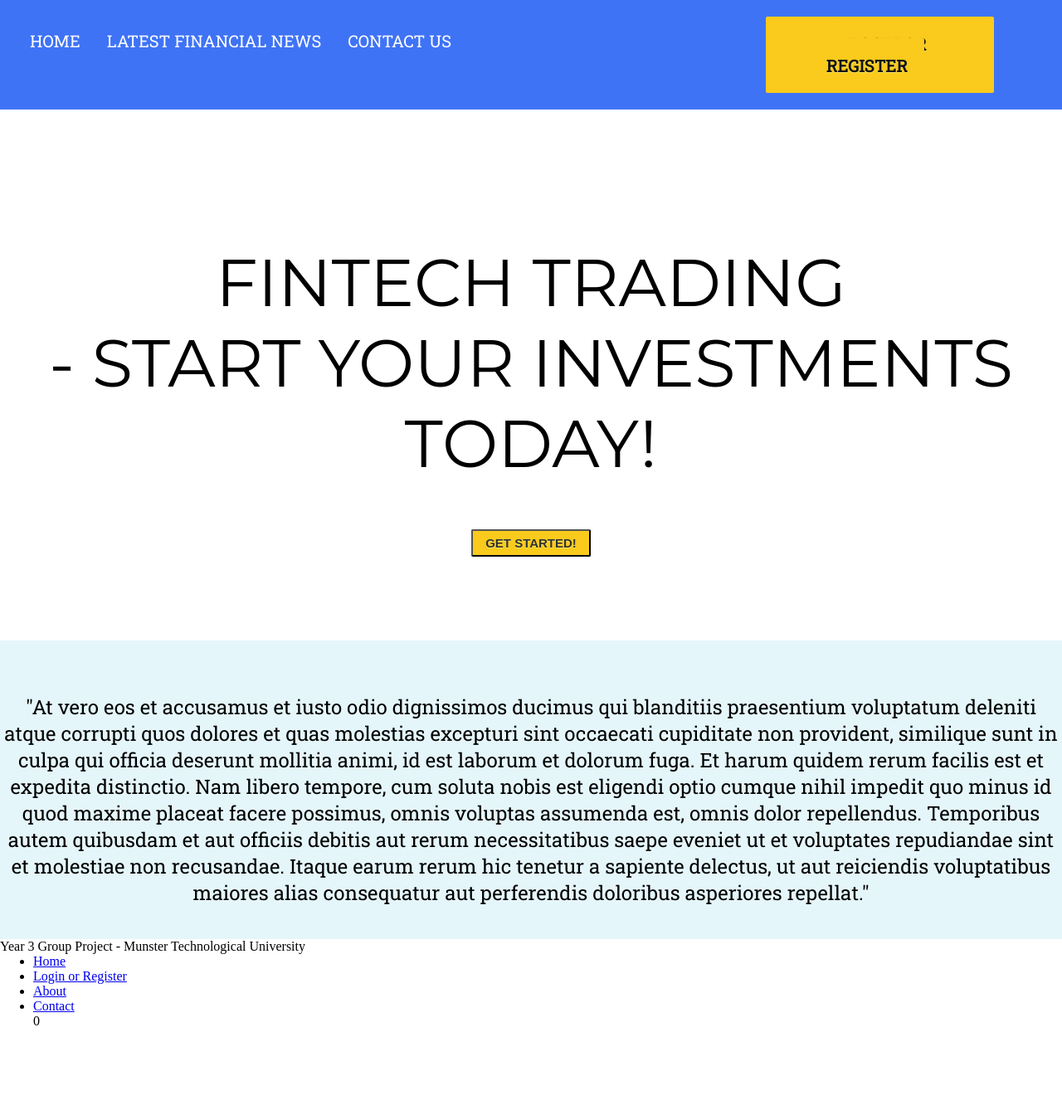
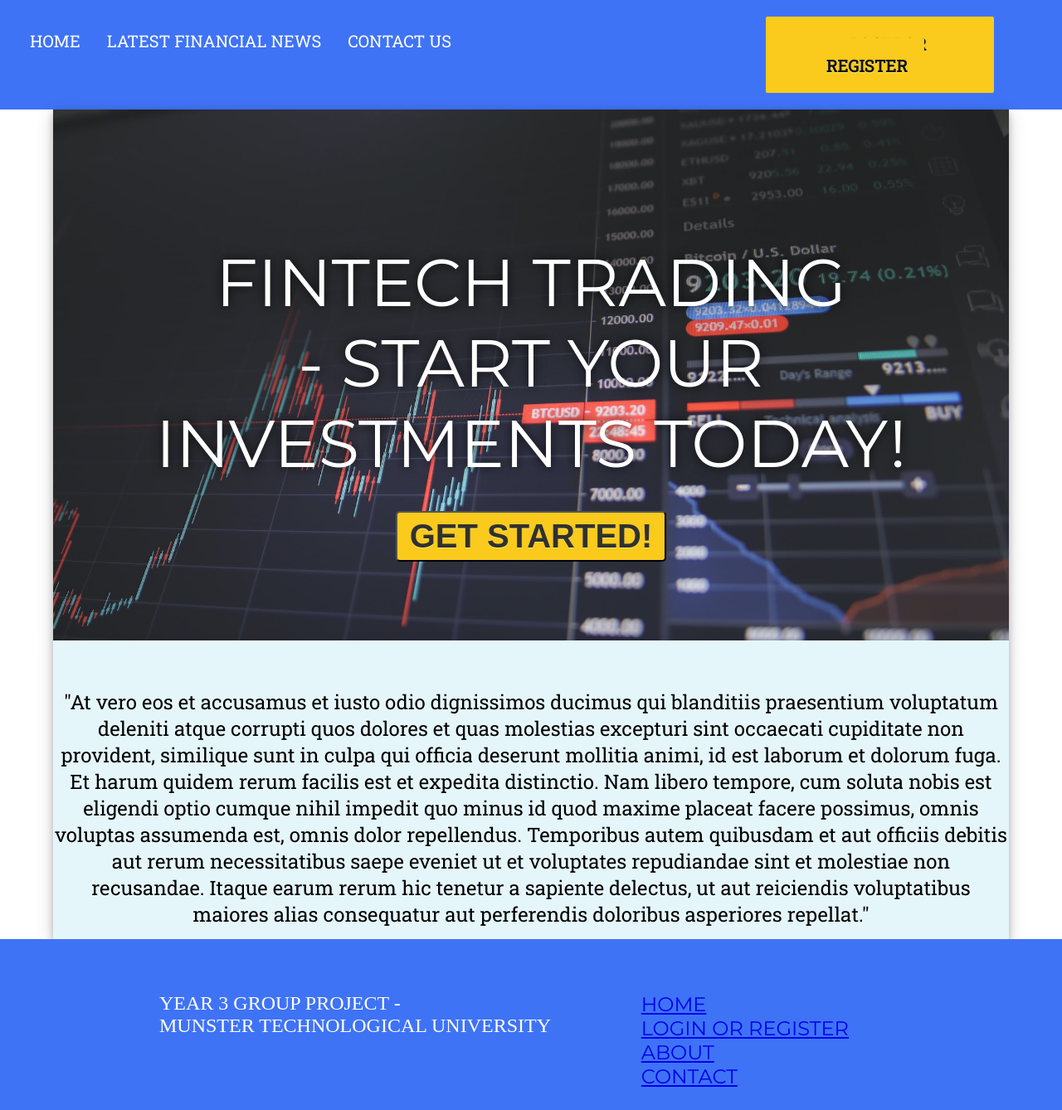
Before and after one commit to CianHerlo/group-project-y3-website, a website: page public/index.html in a window 1280 px wide. Shown: the whole page at 83% size. Before the commit the page ends 1240 px from the top, so only its background shows below. Drawn offline with nearby package versions, Linux system fonts and the light colour scheme.

Commit message:
Fixed margins

```diff
--- a/public/index.html
+++ b/public/index.html
@@ -6,8 +6,6 @@
   <title></title>
   <link href="style.css" rel="stylesheet" />
 </head>
-
-<body>
 <nav class="topnav">
       <a class="active" href="./index.html">Home</a>
       <a href="./latest_news.html">Latest Financial News</a>
@@ -16,11 +14,12 @@
       <a href="./register_login.html" id="login">Login or Register</a>
     </div>
   </nav>
+<body>
 
-
-  <section class="splash-main">
+   <section class="splash-main-index">
     <p>FINTECH TRADING <br>- START YOUR INVESTMENTS TODAY!</p>
     <button class="get-started"> Get Started!</button>
+
   </section>
 
   <section class="below-splash-main">
@@ -33,23 +32,20 @@
       recusandae. Itaque earum rerum hic tenetur a sapiente delectus, ut aut reiciendis voluptatibus maiores alias
       consequatur aut perferendis doloribus asperiores repellat."</p>
   </section>
-  </section>
-  </section>
 </body>
-<footer>Year 3 Group Project - Munster Technological University
+<footer>Year 3 Group Project - <br> Munster Technological University
 <ul class="footer-list">
   <li><a href="./index.html">Home</a></li>
   <li><a href="./register_login.html">Login or Register</a></li>
   <li><a href="./about.html">About</a></li>
   <li><a href="./contact.html">Contact</a></li>
-    0
+
+</ul>
 </footer>
-
   </html>
 
 <script src="http://ajax.googleapis.com/ajax/libs/jquery/1/jquery.min.js"></script>
 <script>
 </script>
 </body>
-
 </html>
--- a/public/style.css
+++ b/public/style.css
@@ -7,9 +7,13 @@
 }
 
 
-body {
+body:not(.topnav) {
   scroll-padding-top: 70px;
-  height: 150%
+  height: 150%;
+  width: 100%;
+  margin-left: auto;
+  margin-right: auto;;
+  background-color: rgb(255, 255, 255);
 }
 
 
@@ -74,33 +78,56 @@ body {
 
 
 .splash-main {
+  background-color: white;
+  box-shadow: 0 4px 8px 0 rgba(0, 0, 0, 0.2), 0 6px 20px 0 rgba(0, 0, 0, 0.19);
   font-family: 'Montserrat', sans-serif;
   text-align: center;
   font-size: 5em;
   padding-top: 10rem;
   padding-bottom: 10rem;
   height: 25vw;
+  width: 90%;
+  margin-left: auto;
+  margin-right: auto;
+}
+
+.splash-main-index{
+  background-color: white;
+  background-image: url("images/splash-image.jpg");
+  box-shadow: 0 4px 8px 0 rgba(0, 0, 0, 0.2), 0 6px 20px 0 rgba(0, 0, 0, 0.19);
+
   background-attachment: fixed;
   background-position: center;
   background-repeat: no-repeat;
   background-size: cover;
-
+  font-family: 'Montserrat', sans-serif;
+  text-align: center;
+  font-size: 5em;
+  padding-top: 10rem;
+  padding-bottom: 10rem;
+  height: 25vw;
+  width: 90%;
+  margin-left: auto;
+  margin-right: auto;
 }
 
-.splash-main>button {
+.splash-main-index p{
+  color: white;
+  text-shadow: 0px 0px 13px rgba(0,0,0,0.78);
+}
+.splash-main-index>button {
   text-transform: uppercase;
   background-color: rgb(204, 42, 42);
   background-color: #faca1c;
-  border-radius: 2px;
+  border-radius: 5px;
   color: #313131;
-  font-size: 15px;
+  font-size: .5em;
   font-weight: bold;
   padding: 6px 15px;
   text-decoration: none;
   text-shadow: 0px 1px 0px #ffee66;
+}
 
-
-}
 
 img {
   max-height: 100%;
@@ -111,15 +138,14 @@ img {
   display: flex;
   font-family: 'Roboto Slab', serif;
   background-color: rgb(229, 246, 251);
-  padding: 10%, 10%, 10%, 10%;
+  box-shadow: #131313;
+  box-shadow: 0 4px 8px 0 rgba(0, 0, 0, 0.2), 0 6px 20px 0 rgba(0, 0, 0, 0.19);
   text-align: center;
   font-size: 1.5em;
   height: 45vh;
-  z-index: 1;
-  background-attachment: fixed;
-  background-position: center;
-  background-repeat: no-repeat;
-  background-size: cover;
+  width: 90%;
+  margin-left: auto;
+  margin-right: auto;
 }
 
 .below-splash-main>p {
@@ -127,7 +153,7 @@ img {
 }
 
 #contact-form-p {
-  font-size: 25px;
+  font-size: 20px;
 }
 
 input[type=text],
@@ -158,18 +184,72 @@ input[type=submit]:hover {
 
 .form {
   margin: auto;
+  margin-bottom: 1em;
   width: 50%;
   font-size: 15px;
-  padding-bottom: 50px;
-  border-radius: 5px;
+  padding-bottom: 15rem;
+  border-radius: 2px;
 }
 
 .twitter-timeline{
-  padding: 1px 1px 1px 1px;
+  padding: 0px 1px 0px 1px;
+  font-size: 1rem;
   margin: auto;
   min-height: 1em;
   min-width: 2em;
   width: 30%;
-  height: 40vh;
+  height: 100%;
   overflow: scroll;
 }
+
+footer{
+  display: flex;
+  background-color: rgb(63, 115, 246);
+  color: white;
+  padding-left: 15%;
+  padding-top: 5%;
+  padding-bottom: 2%;
+  font-size: 1.5em;
+  text-transform: uppercase;
+  height: auto;
+  list-style: none;
+
+}
+
+.footer-list{
+  font-family: 'Montserrat', sans-serif;
+  text-decoration: none;
+  padding-left: 10%;
+  list-style: none;
+}
+
+.footer-list>a:link {
+  color: rgb(255, 255, 255);
+  text-decoration: none;
+}
+
+
+/* unvisited link */
+
+.footer-list>a:link {
+  color: rgb(255, 255, 255);
+  text-decoration: none;
+}
+
+/* visited link */
+.footer-list>a:visited {
+  color: rgb(255, 255, 255);
+  text-decoration: none;
+}
+
+/* mouse over link */
+.footer-list>a:hover {
+  color: rgb(171, 171, 171);
+  text-decoration: none;
+}
+
+/* selected link */
+.footer-list>a:active {
+  color: rgb(255, 255, 255);
+  text-decoration: none;
+}
```
Also changed, not shown: public/contact.html (+1 -1 lines), public/latest_news.html (+15 -6 lines), public/register_login.html (+1 -1 lines), ind2ex.html (renamed from index.html), public/images/splash-image.jpg (added). Lines whose indentation alone changed are shown as unchanged.
